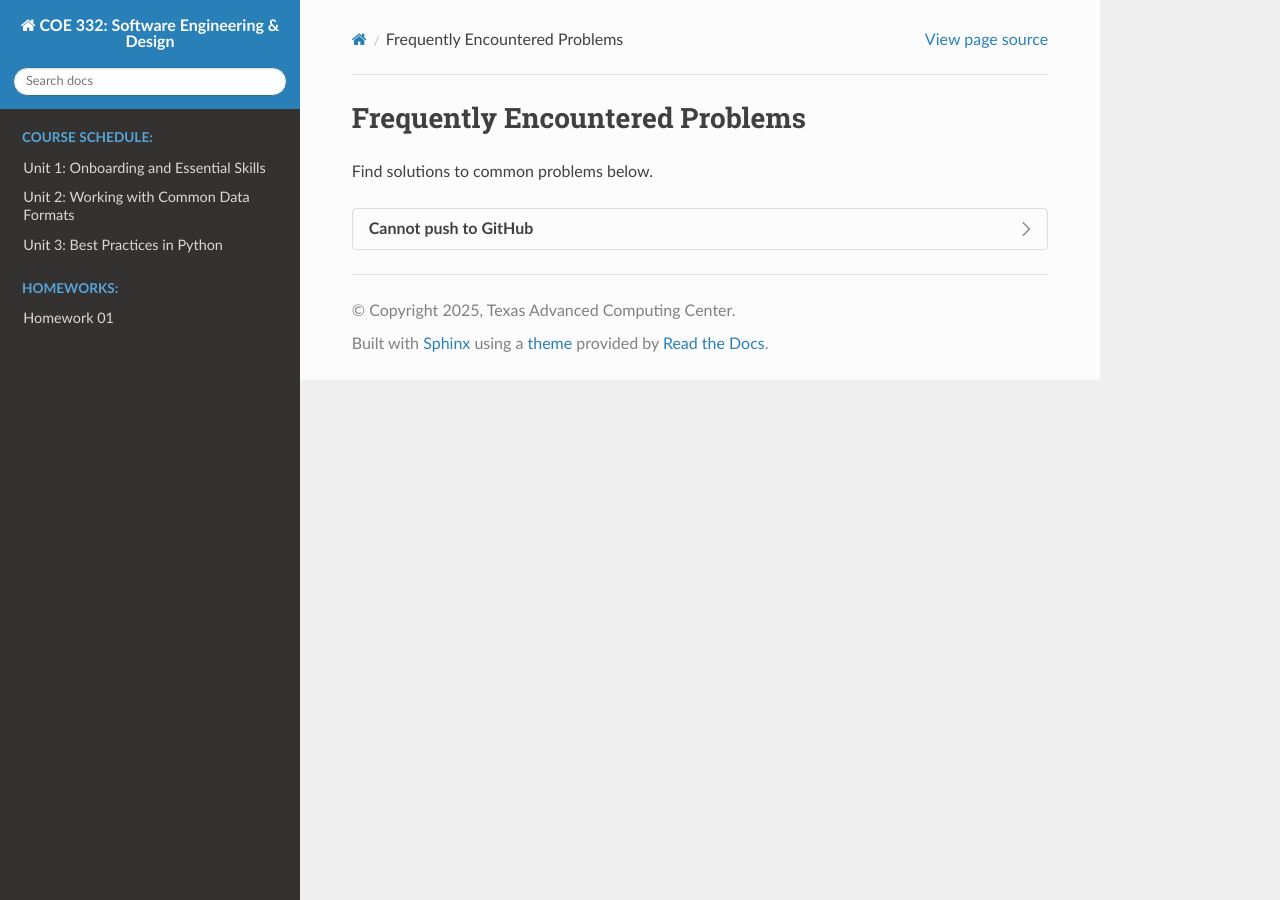
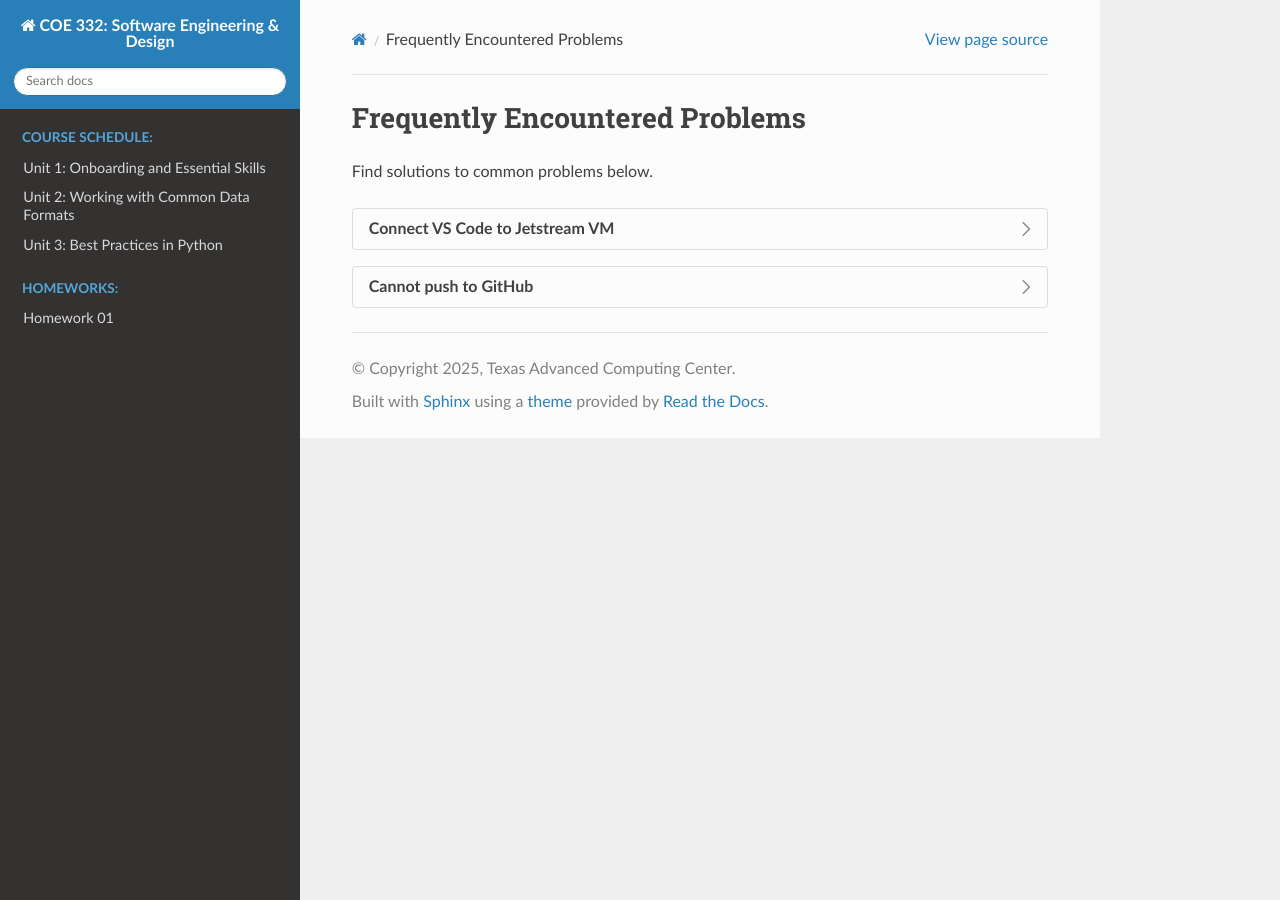
Before and after one commit to TACC/coe-332-sp25, a Sphinx documentation site: the page built from docs/faq/faq.rst, in a window 1280 px wide. Built offline with Sphinx 7.4.7 and the Read the Docs theme 3.1.0, drawn with Linux system fonts in a browser that asks for light colours; some of the changed lines change nothing that is shown.

Commit message:
added vs code instructions to faq

```diff
--- a/docs/faq/faq.rst
+++ b/docs/faq/faq.rst
@@ -2,6 +2,36 @@ Frequently Encountered Problems
 ===============================
 
 Find solutions to common problems below.
+
+.. dropdown:: Connect VS Code to Jetstream VM
+
+   1. In VS code, download the Remote - SSH plugin
+   2. On your local laptop, edit the file ``~/.ssh/config`` to include the following:
+
+   .. code-block:: console
+
+      Host student-login
+          HostName student-login.tacc.utexas.edu
+          User taccusername
+      Host coe332-vm
+          User ubuntu
+          HostName 129.xx.xx.xx
+          ProxyCommand ssh -o "ForwardAgent yes" student-login "ssh-add && nc %h %p"
+
+   3. Replace ``taccusername`` with your TACC username
+   4. Replace the IP address I have above (129.xx.xx.xx) with the IP address of your
+      private Jetstream VM. An easy way to do this is to login to your Jetstream VM,
+      type “ip addr” and look for the address that begins 129.xx.xx.xx
+
+   To verify that this is working, try to do “ssh coe332-vm” from your local laptop.
+   It should ask you for your student-login username and password, then it should log
+   you directly into ubuntu@coe332-vm (the Jetstream VM).
+
+   If that is working, try connecting in VS Code directly to “coe332-vm” - it will ask
+   you for your username and password. You don’t need to establish a separate connection
+   to student-login first.
+
+
 
 .. dropdown:: Cannot push to GitHub
 
@@ -9,7 +39,9 @@ Find solutions to common problems below.
    repo. If you try to ``git push`` and you are prompted for your username and
    password, then are presented with an error like:
 
-   ``fatal: Authentication failed for 'https://github.com/username/reponame.git/'``
+   .. code-block:: console
+
+      fatal: Authentication failed for 'https://github.com/username/reponame.git/'
 
    This is because you are using the wrong upstream URL. To solve:
 
@@ -18,7 +50,9 @@ Find solutions to common problems below.
       accordingly
    3. Fix the upstream URL by executing the following in the git repo directory:
 
-   ``git remote set-url origin git@github.com/username/reponame.git``
+   .. code-block:: console
+
+      git remote set-url origin git@github.com/username/reponame.git
 
    Replacing 'username' with your GitHub username and 'reponame' with the name
    of the repo as it appears on GitHub.
```
